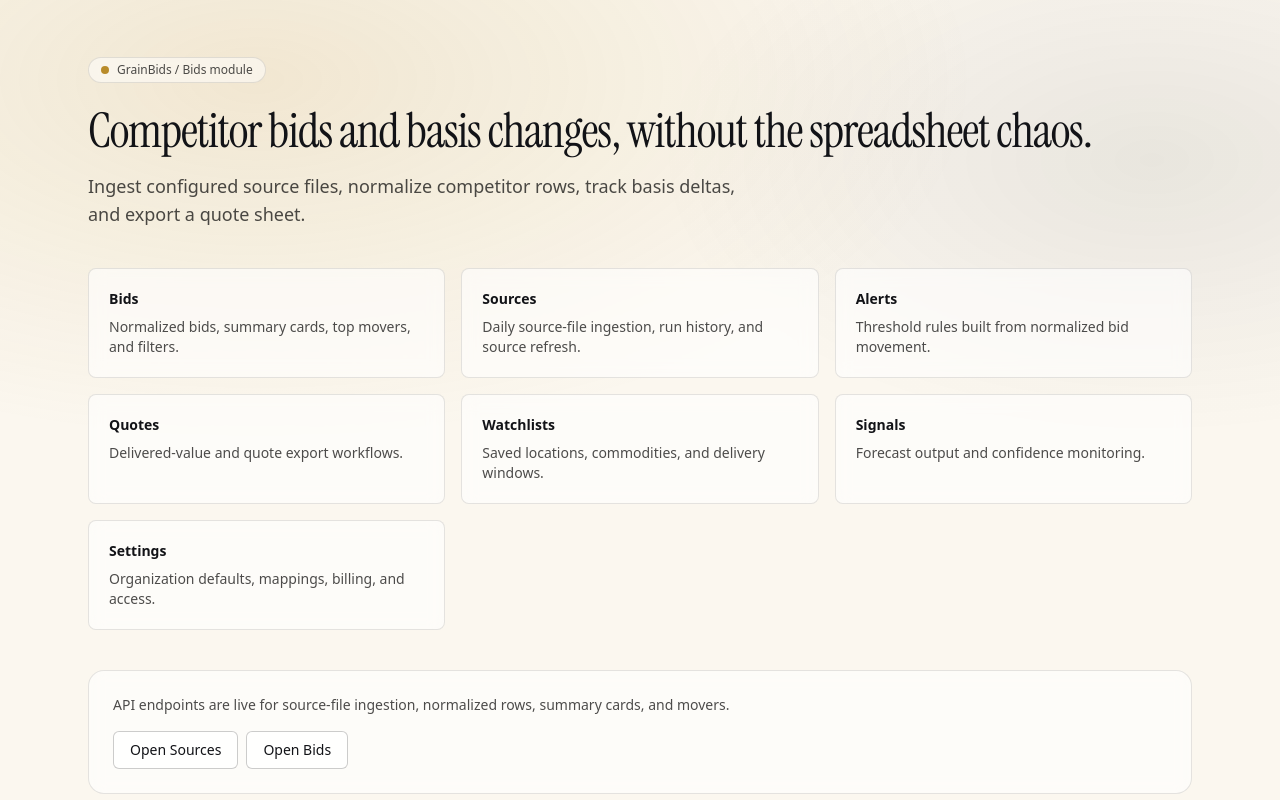
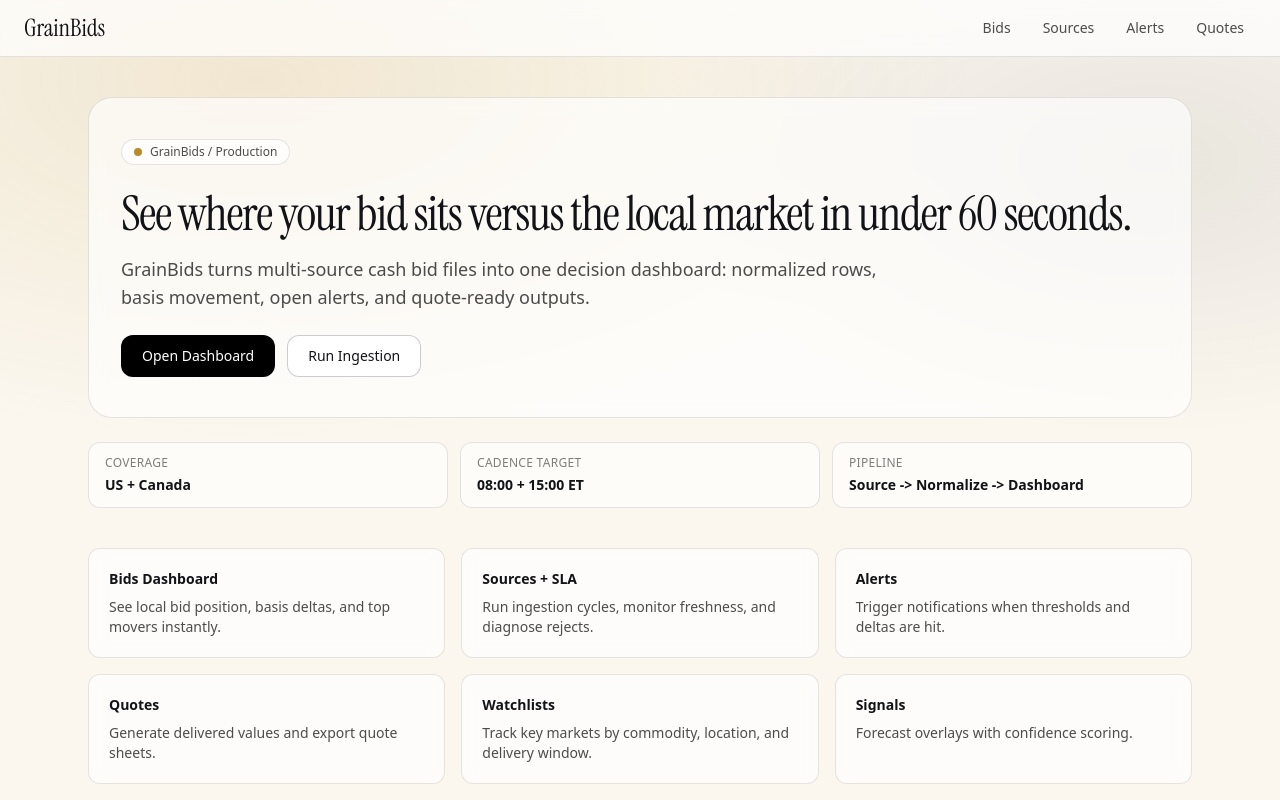
Before and after one commit to apz100/GrainBids, a Next.js app in the folder grainbids/apps/web/: page / in a window 1280 px wide. Shown: the top 800 px of the page. Built offline with nearby package versions, Linux system fonts and the light colour scheme.

Commit message:
Refresh web UX and wire org-scoped API headers

```diff
--- a/grainbids/apps/web/app/dashboard/page.tsx
+++ b/grainbids/apps/web/app/dashboard/page.tsx
@@ -1,5 +1,6 @@
 import Link from "next/link";
 import OpenAlertsPanel from "./open-alerts-panel";
+import { fetchApiJsonServer } from "../lib/api";
 
 type SummaryResponse = {
   average_basis: number | null;
@@ -64,23 +65,6 @@
   } | null;
 };
 
-function getApiBase() {
-  return process.env.NEXT_PUBLIC_API_URL || "http://127.0.0.1:8000";
-}
-
-async function fetchJson<T>(path: string): Promise<T | null> {
-  const base = getApiBase();
-  try {
-    const res = await fetch(`${base}${path}`, { cache: "no-store" });
-    if (!res.ok) {
-      return null;
-    }
-    return (await res.json()) as T;
-  } catch {
-    return null;
-  }
-}
-
 type DashboardSearchParams = {
   commodity?: string;
   location?: string;
@@ -104,23 +88,23 @@
   const limitedQuery = buildQuery(searchParams, 100);
 
   const [health, summary, moversData, pricesData, slaSummary] = await Promise.all([
-    fetchJson<DbHealth>("/api/health/db"),
-    fetchJson<SummaryResponse>(`/api/normalized-prices/summary${query}`),
-    fetchJson<{ rows: TopMover[] }>(`/api/normalized-prices/top-movers${buildQuery(searchParams, 8)}`),
-    fetchJson<{ rows: NormalizedRow[] }>(`/api/normalized-prices${limitedQuery}`),
-    fetchJson<SlaSummary>("/api/ingestion/sla"),
+    fetchApiJsonServer<DbHealth>("/api/health/db"),
+    fetchApiJsonServer<SummaryResponse>(`/api/normalized-prices/summary${query}`),
+    fetchApiJsonServer<{ rows: TopMover[] }>(`/api/normalized-prices/top-movers${buildQuery(searchParams, 8)}`),
+    fetchApiJsonServer<{ rows: NormalizedRow[] }>(`/api/normalized-prices${limitedQuery}`),
+    fetchApiJsonServer<SlaSummary>("/api/ingestion/sla"),
   ]);
 
   const movers = moversData?.rows || [];
   const prices = pricesData?.rows || [];
 
   return (
-    <main className="mx-auto max-w-7xl px-6 py-10">
+    <main className="mx-auto max-w-7xl px-6 py-8">
       <header className="flex flex-wrap items-center justify-between gap-4">
         <div>
-          <p className="text-xs uppercase tracking-[0.16em] text-black/50">GrainBids / Bids</p>
-          <h1 className="mt-1 font-[family-name:var(--font-serif)] text-4xl leading-tight">Market Dashboard</h1>
-      <p className="mt-2 text-sm text-black/65">Live snapshot of normalized bids and basis movement.</p>
+          <p className="text-xs uppercase tracking-[0.16em] text-black/50">GrainBids / Market</p>
+          <h1 className="mt-1 font-[family-name:var(--font-serif)] text-4xl leading-tight">Bid Intelligence Dashboard</h1>
+          <p className="mt-2 text-sm text-black/65">Track local cash bids, basis changes, and alert pressure in one view.</p>
         </div>
         <div className="flex items-center gap-2">
           <StatusBadge health={health} />
@@ -128,8 +112,16 @@
           <Link href="/" className="rounded-xl border border-black/15 bg-white/70 px-4 py-2 text-sm hover:border-black/30">
             Home
           </Link>
+          <Link href="/sources" className="rounded-xl border border-black/15 bg-white/70 px-4 py-2 text-sm hover:border-black/30">
+            Sources
+          </Link>
         </div>
       </header>
+      {!summary ? (
+        <div className="mt-4 rounded-xl border border-amber-300 bg-amber-50 px-4 py-3 text-sm text-amber-900">
+          Missing API context. Set <code>NEXT_PUBLIC_ORG_ID</code> in <code>apps/web/.env.local</code> and redeploy.
+        </div>
+      ) : null}
       <p className="mt-2 text-xs text-black/55">
         Latest successful ingestion:{" "}
         {slaSummary?.last_successful_ingestion_run?.started_at
@@ -290,7 +282,7 @@
   if (value === null || value === undefined) {
     return "-";
   }
-  return Number(value).toFixed(2);
+  return Number(value).toLocaleString(undefined, { minimumFractionDigits: 2, maximumFractionDigits: 2 });
 }
 
 function formatSignedNumber(value: number | null | undefined) {
--- a/grainbids/apps/web/app/layout.tsx
+++ b/grainbids/apps/web/app/layout.tsx
@@ -1,5 +1,6 @@
 import type { Metadata } from "next";
 import { Instrument_Sans, Instrument_Serif } from "next/font/google";
+import Link from "next/link";
 import "./globals.css";
 
 const sans = Instrument_Sans({ subsets: ["latin"], variable: "--font-sans" });
@@ -13,7 +14,30 @@
 export default function RootLayout({ children }: { children: React.ReactNode }) {
   return (
     <html lang="en" className={`${sans.variable} ${serif.variable}`}>
-      <body className="min-h-screen antialiased">{children}</body>
+      <body className="min-h-screen antialiased">
+        <div className="border-b border-black/10 bg-white/70 backdrop-blur">
+          <div className="mx-auto flex max-w-7xl items-center justify-between px-6 py-3">
+            <Link href="/" className="font-[family-name:var(--font-serif)] text-2xl leading-none">
+              GrainBids
+            </Link>
+            <nav className="flex items-center gap-2 text-sm text-black/70">
+              <Link href="/bids" className="rounded-lg px-3 py-1.5 hover:bg-black/5">
+                Bids
+              </Link>
+              <Link href="/sources" className="rounded-lg px-3 py-1.5 hover:bg-black/5">
+                Sources
+              </Link>
+              <Link href="/alerts" className="rounded-lg px-3 py-1.5 hover:bg-black/5">
+                Alerts
+              </Link>
+              <Link href="/quotes" className="rounded-lg px-3 py-1.5 hover:bg-black/5">
+                Quotes
+              </Link>
+            </nav>
+          </div>
+        </div>
+        {children}
+      </body>
     </html>
   );
 }
--- /dev/null
+++ b/grainbids/apps/web/app/lib/api.ts
@@ -0,0 +1,39 @@
+export const API_BASE = process.env.NEXT_PUBLIC_API_URL || "http://127.0.0.1:8000";
+
+export function apiHeaders(): HeadersInit {
+  const headers: Record<string, string> = {};
+  const orgId = process.env.NEXT_PUBLIC_ORG_ID;
+  const userRole = process.env.NEXT_PUBLIC_USER_ROLE || "admin";
+  const userEmail = process.env.NEXT_PUBLIC_USER_EMAIL || "";
+
+  if (orgId) {
+    headers["X-Org-Id"] = orgId;
+  }
+  if (userRole) {
+    headers["X-User-Role"] = userRole;
+  }
+  if (userEmail) {
+    headers["X-User-Email"] = userEmail;
+  }
+  return headers;
+}
+
+export async function fetchApiJsonServer<T>(path: string): Promise<T | null> {
+  try {
+    const res = await fetch(`${API_BASE}${path}`, {
+      cache: "no-store",
+      headers: apiHeaders(),
+    });
+    if (!res.ok) {
+      return null;
+    }
+    return (await res.json()) as T;
+  } catch {
+    return null;
+  }
+}
+
+export async function apiFetch(path: string, init: RequestInit = {}) {
+  const headers = { ...apiHeaders(), ...(init.headers || {}) };
+  return fetch(`${API_BASE}${path}`, { ...init, headers, cache: "no-store" });
+}
--- a/grainbids/apps/web/app/page.tsx
+++ b/grainbids/apps/web/app/page.tsx
@@ -2,31 +2,44 @@
 
 export default function HomePage() {
   const modules = [
-    { title: "Bids", href: "/bids", body: "Normalized bids, summary cards, top movers, and filters." },
-    { title: "Sources", href: "/sources", body: "Daily source-file ingestion, run history, and source refresh." },
-    { title: "Alerts", href: "/alerts", body: "Threshold rules built from normalized bid movement." },
-    { title: "Quotes", href: "/quotes", body: "Delivered-value and quote export workflows." },
-    { title: "Watchlists", href: "/watchlists", body: "Saved locations, commodities, and delivery windows." },
-    { title: "Signals", href: "/signals", body: "Forecast output and confidence monitoring." },
-    { title: "Settings", href: "/settings", body: "Organization defaults, mappings, billing, and access." },
+    { title: "Bids Dashboard", href: "/bids", body: "See local bid position, basis deltas, and top movers instantly." },
+    { title: "Sources + SLA", href: "/sources", body: "Run ingestion cycles, monitor freshness, and diagnose rejects." },
+    { title: "Alerts", href: "/alerts", body: "Trigger notifications when thresholds and deltas are hit." },
+    { title: "Quotes", href: "/quotes", body: "Generate delivered values and export quote sheets." },
+    { title: "Watchlists", href: "/watchlists", body: "Track key markets by commodity, location, and delivery window." },
+    { title: "Signals", href: "/signals", body: "Forecast overlays with confidence scoring." },
+    { title: "Settings", href: "/settings", body: "Manage organization defaults, roles, and integrations." },
   ];
 
   return (
-    <main className="mx-auto max-w-6xl px-6 py-14">
-      <div className="flex items-baseline justify-between gap-6">
-        <div>
-          <div className="inline-flex items-center gap-2 rounded-full border border-black/10 bg-white/50 px-3 py-1 text-xs text-black/70 backdrop-blur">
+    <main className="mx-auto max-w-6xl px-6 py-10">
+      <header className="rounded-3xl border border-black/10 bg-white/65 px-8 py-10 backdrop-blur">
+        <div className="inline-flex items-center gap-2 rounded-full border border-black/10 bg-white/70 px-3 py-1 text-xs text-black/70">
             <span className="h-2 w-2 rounded-full bg-[color:var(--brass)]" />
-            GrainBids / Bids module
+            GrainBids / Production
           </div>
-          <h1 className="mt-6 text-balance font-[family-name:var(--font-serif)] text-5xl leading-[1.02] tracking-tight">
-            Competitor bids and basis changes, without the spreadsheet chaos.
-          </h1>
-          <p className="mt-4 max-w-2xl text-pretty text-lg text-black/70">
-            Ingest configured source files, normalize competitor rows, track basis deltas, and export a quote sheet.
-          </p>
+        <h1 className="mt-6 text-balance font-[family-name:var(--font-serif)] text-5xl leading-[1.04] tracking-tight">
+          See where your bid sits versus the local market in under 60 seconds.
+        </h1>
+        <p className="mt-4 max-w-3xl text-pretty text-lg text-black/70">
+          GrainBids turns multi-source cash bid files into one decision dashboard: normalized rows, basis movement, open alerts,
+          and quote-ready outputs.
+        </p>
+        <div className="mt-6 flex flex-wrap gap-3">
+          <Link href="/bids" className="rounded-xl border border-black/20 bg-black px-5 py-2.5 text-sm text-white">
+            Open Dashboard
+          </Link>
+          <Link href="/sources" className="rounded-xl border border-black/20 bg-white px-5 py-2.5 text-sm">
+            Run Ingestion
+          </Link>
         </div>
-      </div>
+      </header>
+
+      <section className="mt-6 grid gap-3 sm:grid-cols-3">
+        <Stat label="Coverage" value="US + Canada" />
+        <Stat label="Cadence Target" value="08:00 + 15:00 ET" />
+        <Stat label="Pipeline" value="Source -> Normalize -> Dashboard" />
+      </section>
 
       <section className="mt-10 grid gap-4 md:grid-cols-3">
         {modules.map((module) => (
@@ -35,15 +48,9 @@
       </section>
 
       <section className="mt-10 rounded-2xl border border-black/10 bg-white/60 p-6 backdrop-blur">
-        <p className="text-sm text-black/70">API endpoints are live for source-file ingestion, normalized rows, summary cards, and movers.</p>
-        <div className="mt-4 flex gap-2">
-          <Link href="/sources" className="inline-flex rounded-md border border-black/20 bg-white/80 px-4 py-2 text-sm hover:border-black/40">
-            Open Sources
-          </Link>
-          <Link href="/bids" className="inline-flex rounded-md border border-black/20 bg-white/80 px-4 py-2 text-sm hover:border-black/40">
-            Open Bids
-          </Link>
-        </div>
+        <p className="text-sm text-black/70">
+          Immediate priority: increase parse success rate and reduce reject-heavy source sheets from Sources diagnostics.
+        </p>
       </section>
     </main>
   );
@@ -51,9 +58,18 @@
 
 function Card({ title, body, href }: { title: string; body: string; href: string }) {
   return (
-    <Link href={href} className="rounded-lg border border-black/10 bg-white/60 p-5 backdrop-blur transition hover:-translate-y-0.5 hover:border-black/20">
+    <Link href={href} className="rounded-xl border border-black/10 bg-white/65 p-5 backdrop-blur transition hover:-translate-y-0.5 hover:border-black/20">
       <div className="text-sm font-semibold">{title}</div>
       <div className="mt-2 text-sm text-black/70">{body}</div>
     </Link>
   );
 }
+
+function Stat({ label, value }: { label: string; value: string }) {
+  return (
+    <div className="rounded-xl border border-black/10 bg-white/60 px-4 py-3">
+      <div className="text-xs uppercase tracking-wide text-black/50">{label}</div>
+      <div className="mt-1 text-sm font-semibold">{value}</div>
+    </div>
+  );
+}
```
Also changed, not shown: grainbids/apps/web/app/dashboard/open-alerts-panel.tsx (+3 -4 lines), grainbids/apps/web/app/sources/page.tsx (+67 -11 lines), 1 other file (tests, documents, lock files or other folders).
